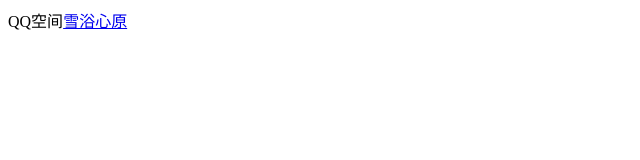
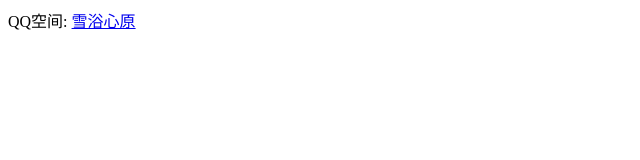
Before and after one commit to xueyuxinyuan/xueyuxinyuan.github.io, a plain HTML site: page index.html in a window 1280 px wide. Shown: the full height of the page, 0-640 px from the left. Drawn offline with Linux system fonts and the light colour scheme.

Commit message:
Update index.html

```diff
--- a/index.html
+++ b/index.html
@@ -6,6 +6,6 @@
         </title>
     </head>
     <body>
-      <div id="qzone">QQ空间<a href="http://www.qiao5.top/qZone">雪浴心原</a></div>
+      <div id="qzone">QQ空间: <a href="http://www.qiao5.top/qZone">雪浴心原</a></div>
     </body>
 </html>
```
